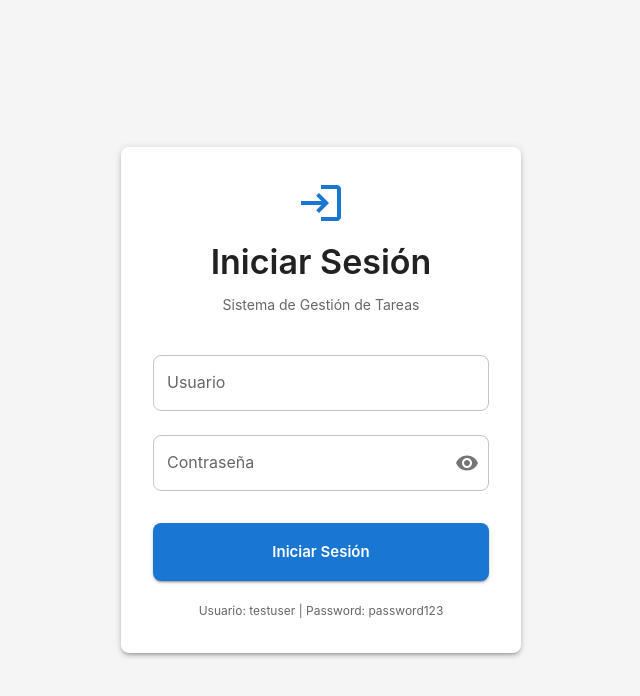
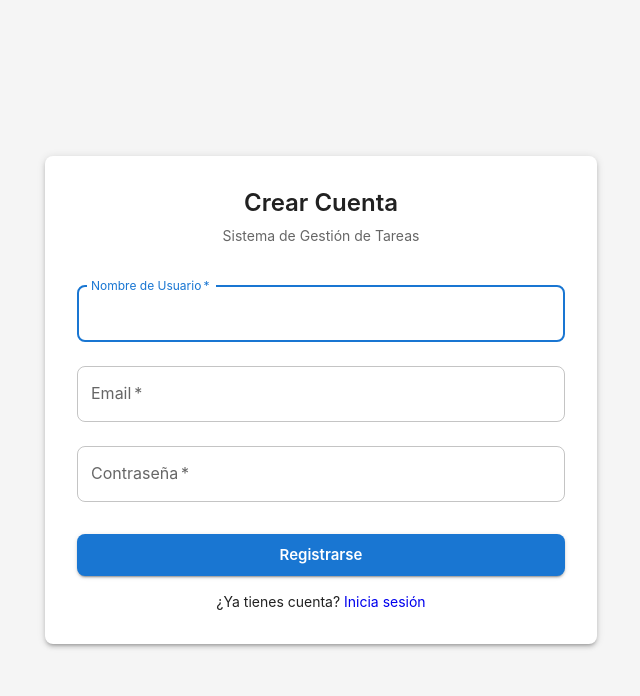
Before and after one commit to Haku31/Haku31-ask-management-fullstack, a React (Vite) app in the folder front/: page /register in a window 1280 px wide. Before the commit this address led to /login. Shown: the top 696 px of the page, without its empty margins (319-959 px from the left). Built offline with nearby package versions, Linux system fonts and the light colour scheme.

Commit message:
Feature: Add user registration page and link from login
Co-authored-by: Cursor <cursoragent@cursor.com>

```diff
--- a/front/src/App.tsx
+++ b/front/src/App.tsx
@@ -5,6 +5,7 @@ import { CssBaseline } from '@mui/material';
 import { ErrorBoundary } from './shared/components/ErrorBoundary';
 import { PrivateRoute } from './features/auth/components/PrivateRoute';
 import { LoginPage } from './pages/LoginPage';
+import { RegisterPage } from './pages/RegisterPage';
 import { TasksPage } from './pages/TasksPage';
 import { DashboardPage } from './pages/DashboardPage';
 import { theme } from './shared/theme/theme';
@@ -25,6 +26,7 @@ function App() {
         <BrowserRouter>
           <Routes>
             <Route path="/login" element={<LoginPage />} />
+            <Route path="/register" element={<RegisterPage />} />
             <Route
               path="/dashboard"
               element={
--- a/front/src/features/auth/components/LoginForm.tsx
+++ b/front/src/features/auth/components/LoginForm.tsx
@@ -1,5 +1,5 @@
 import { useState } from 'react';
-import { useNavigate } from 'react-router-dom';
+import { useNavigate, Link } from 'react-router-dom';
 import { useForm, Controller } from 'react-hook-form';
 import { yupResolver } from '@hookform/resolvers/yup';
 import * as yup from 'yup';
@@ -170,12 +170,11 @@ export const LoginForm: React.FC = () => {
         </form>
 
         <Box sx={{ mt: 2, textAlign: 'center' }}>
-          <Typography
-            variant="caption"
-            color="text.secondary"
-            sx={{ fontSize: { xs: '0.688rem', sm: '0.75rem' } }}
-          >
-            Usuario: testuser | Password: password123
+          <Typography variant="body2">
+            ¿No tienes cuenta?{' '}
+            <Link to="/register" style={{ textDecoration: 'none', color: '#1976d2' }}>
+              Regístrate aquí
+            </Link>
           </Typography>
         </Box>
       </Paper>
--- /dev/null
+++ b/front/src/pages/RegisterPage.tsx
@@ -0,0 +1,135 @@
+import { useState } from 'react';
+import { useNavigate, Link } from 'react-router-dom';
+import {
+  Container,
+  Paper,
+  TextField,
+  Button,
+  Typography,
+  Box,
+  Alert,
+} from '@mui/material';
+import { useAppDispatch } from '@/app/hooks';
+import { login } from '@/features/auth/authSlice';
+import axios from 'axios';
+
+export const RegisterPage: React.FC = () => {
+  const navigate = useNavigate();
+  const dispatch = useAppDispatch();
+  const [formData, setFormData] = useState({
+    username: '',
+    email: '',
+    password: '',
+  });
+  const [error, setError] = useState('');
+  const [loading, setLoading] = useState(false);
+
+  const handleChange = (e: React.ChangeEvent<HTMLInputElement>) => {
+    setFormData({
+      ...formData,
+      [e.target.name]: e.target.value,
+    });
+  };
+
+  const handleSubmit = async (e: React.FormEvent) => {
+    e.preventDefault();
+    setError('');
+    setLoading(true);
+
+    try {
+      const API_URL = import.meta.env.VITE_API_URL || 'http://localhost:8080/api';
+      const response = await axios.post(`${API_URL}/auth/register`, formData);
+
+      // Auto login después del registro
+      await dispatch(login({
+        username: formData.username,
+        password: formData.password
+      })).unwrap();
+
+      navigate('/dashboard');
+    } catch (err: any) {
+      setError(err.response?.data?.message || 'Error al registrarse');
+    } finally {
+      setLoading(false);
+    }
+  };
+
+  return (
+    <Container maxWidth="sm">
+      <Box
+        sx={{
+          minHeight: '100vh',
+          display: 'flex',
+          alignItems: 'center',
+          justifyContent: 'center',
+        }}
+      >
+        <Paper elevation={3} sx={{ p: 4, width: '100%' }}>
+          <Typography variant="h4" component="h1" gutterBottom align="center">
+            Crear Cuenta
+          </Typography>
+          <Typography variant="body2" color="text.secondary" align="center" sx={{ mb: 3 }}>
+            Sistema de Gestión de Tareas
+          </Typography>
+
+          {error && (
+            <Alert severity="error" sx={{ mb: 2 }}>
+              {error}
+            </Alert>
+          )}
+
+          <form onSubmit={handleSubmit}>
+            <TextField
+              fullWidth
+              label="Nombre de Usuario"
+              name="username"
+              value={formData.username}
+              onChange={handleChange}
+              margin="normal"
+              required
+              autoFocus
+            />
+            <TextField
+              fullWidth
+              label="Email"
+              name="email"
+              type="email"
+              value={formData.email}
+              onChange={handleChange}
+              margin="normal"
+              required
+            />
+            <TextField
+              fullWidth
+              label="Contraseña"
+              name="password"
+              type="password"
+              value={formData.password}
+              onChange={handleChange}
+              margin="normal"
+              required
+            />
+            <Button
+              type="submit"
+              fullWidth
+              variant="contained"
+              size="large"
+              disabled={loading}
+              sx={{ mt: 3, mb: 2 }}
+            >
+              {loading ? 'Registrando...' : 'Registrarse'}
+            </Button>
+            <Box sx={{ textAlign: 'center' }}>
+              <Typography variant="body2">
+                ¿Ya tienes cuenta?{' '}
+                <Link to="/login" style={{ textDecoration: 'none' }}>
+                  Inicia sesión
+                </Link>
+              </Typography>
+            </Box>
+          </form>
+        </Paper>
+      </Box>
+    </Container>
+  );
+};
```
